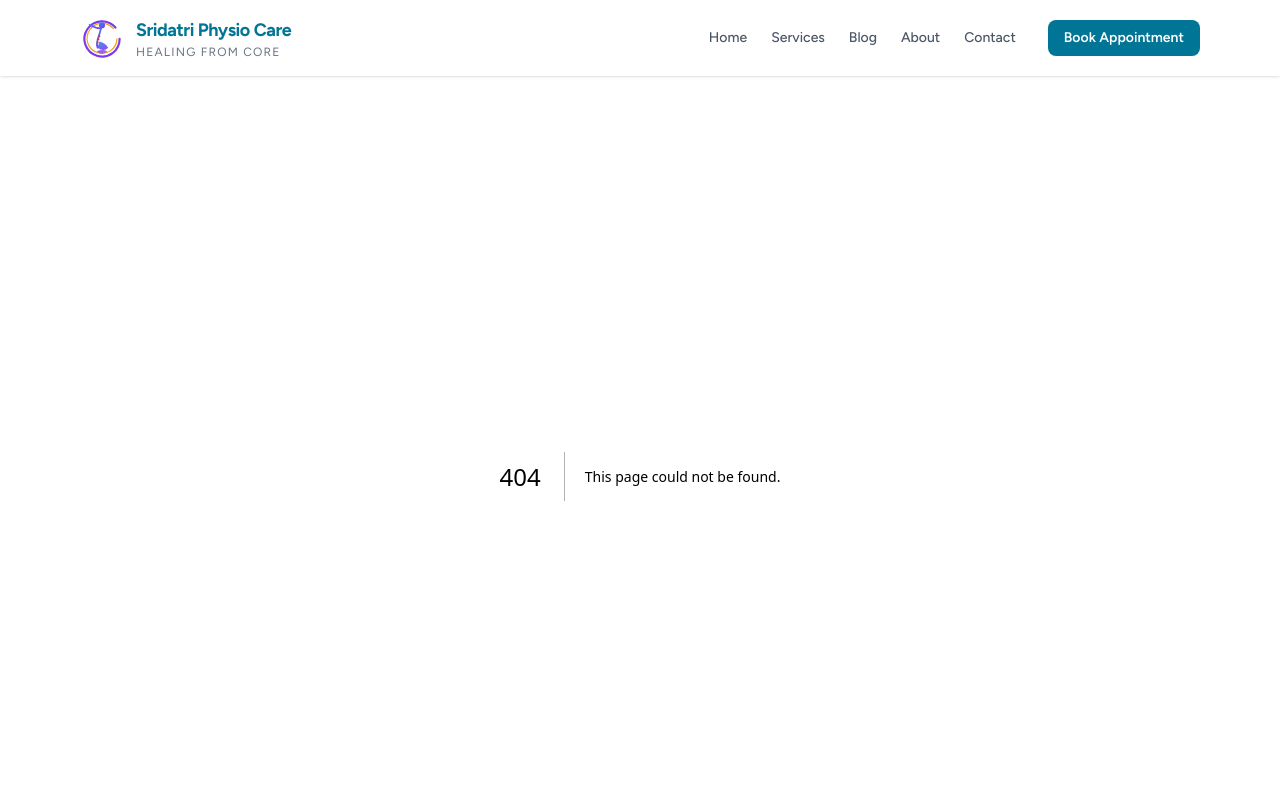
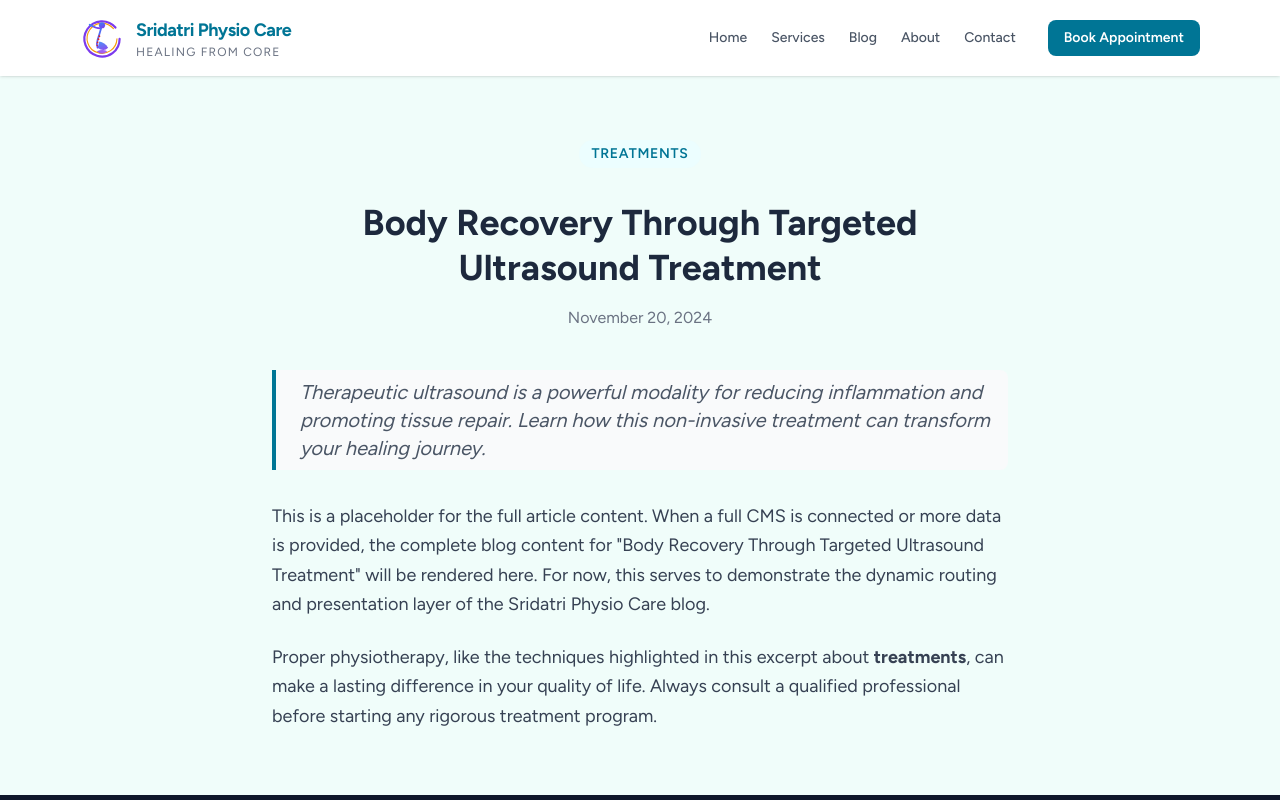
Before and after one commit to kbdcreditsolutions/SDPC, a Next.js app: page /blog/body-recovery-ultrasound-treatment in a window 1280 px wide. Before the commit this address had no page. Shown: the top 800 px of the page. Built offline with nearby package versions, Linux system fonts and the light colour scheme.

Commit message:
feat: make blog cards clickable and add dynamic blog routes

```diff
--- /dev/null
+++ b/app/blog/[slug]/page.tsx
@@ -0,0 +1,52 @@
+import { notFound } from "next/navigation";
+import { blogPosts } from "@/lib/data";
+
+export function generateStaticParams() {
+  return blogPosts.map((post) => ({
+    slug: post.slug,
+  }));
+}
+
+export default async function BlogPostPage({ params }: { params: Promise<{ slug: string }> }) {
+  const { slug } = await params;
+  const post = blogPosts.find((p) => p.slug === slug);
+
+  if (!post) {
+    notFound();
+  }
+
+  const formattedDate = new Date(post.date + "T00:00:00").toLocaleDateString("en-US", {
+    year: "numeric",
+    month: "long",
+    day: "numeric",
+    timeZone: "UTC",
+  });
+
+  return (
+    <article className="max-w-3xl mx-auto px-4 py-16">
+      <header className="mb-10 text-center">
+        <span className="text-sm font-semibold uppercase tracking-wider text-cyan-700 bg-cyan-50 px-3 py-1 rounded-full w-fit mb-4 inline-block">
+          {post.category}
+        </span>
+        <h1 className="text-4xl font-bold text-slate-800 leading-tight mt-4 mb-4">
+          {post.title}
+        </h1>
+        <p className="text-gray-500">{formattedDate}</p>
+      </header>
+
+      <div className="prose prose-cyan max-w-none text-gray-700 leading-relaxed text-lg">
+        <p className="text-xl text-gray-600 italic border-l-4 border-cyan-700 pl-6 py-2 mb-8 bg-gray-50 rounded-r-lg">
+          {post.excerpt}
+        </p>
+
+        <p className="mb-6">
+          This is a placeholder for the full article content. When a full CMS is connected or more data is provided, the complete blog content for &quot;{post.title}&quot; will be rendered here. For now, this serves to demonstrate the dynamic routing and presentation layer of the Sridatri Physio Care blog.
+        </p>
+
+        <p>
+          Proper physiotherapy, like the techniques highlighted in this excerpt about <strong>{post.category.toLowerCase()}</strong>, can make a lasting difference in your quality of life. Always consult a qualified professional before starting any rigorous treatment program.
+        </p>
+      </div>
+    </article>
+  );
+}
--- a/components/BlogCard.tsx
+++ b/components/BlogCard.tsx
@@ -1,11 +1,14 @@
+import Link from "next/link";
+
 interface BlogCardProps {
   title: string;
+  slug: string;
   category: string;
   excerpt: string;
   date: string;
 }
 
-export default function BlogCard({ title, category, excerpt, date }: BlogCardProps) {
+export default function BlogCard({ title, slug, category, excerpt, date }: BlogCardProps) {
   const formatted = new Date(date + "T00:00:00").toLocaleDateString("en-US", {
     year: "numeric",
     month: "long",
@@ -14,13 +17,13 @@ export default function BlogCard({ title, category, excerpt, date }: BlogCardPro
   });
 
   return (
-    <div className="bg-white rounded-2xl border border-gray-100 p-6 shadow-sm hover:shadow-md transition-shadow flex flex-col gap-3">
+    <Link href={`/blog/${slug}`} className="bg-white rounded-2xl border border-gray-100 p-6 shadow-sm hover:shadow-md transition-shadow flex flex-col gap-3 group">
       <span className="text-xs font-semibold uppercase tracking-wider text-cyan-700 bg-cyan-50 px-2 py-1 rounded-full w-fit">
         {category}
       </span>
-      <h3 className="text-base font-semibold text-slate-800 leading-snug">{title}</h3>
+      <h3 className="text-base font-semibold text-slate-800 leading-snug group-hover:text-cyan-700 transition-colors">{title}</h3>
       <p className="text-sm text-gray-600 leading-relaxed flex-1">{excerpt}</p>
       <p className="text-xs text-gray-400">{formatted}</p>
-    </div>
+    </Link>
   );
 }
```
